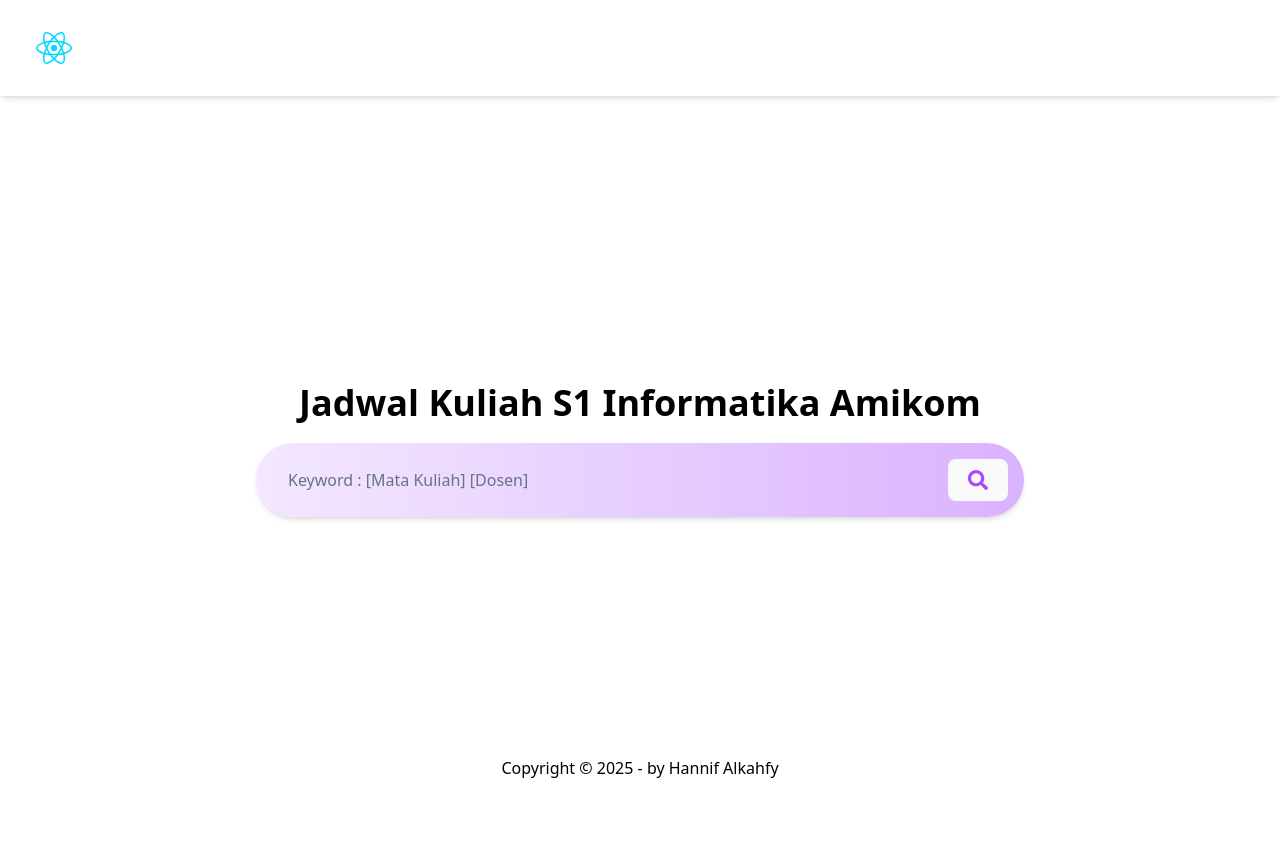
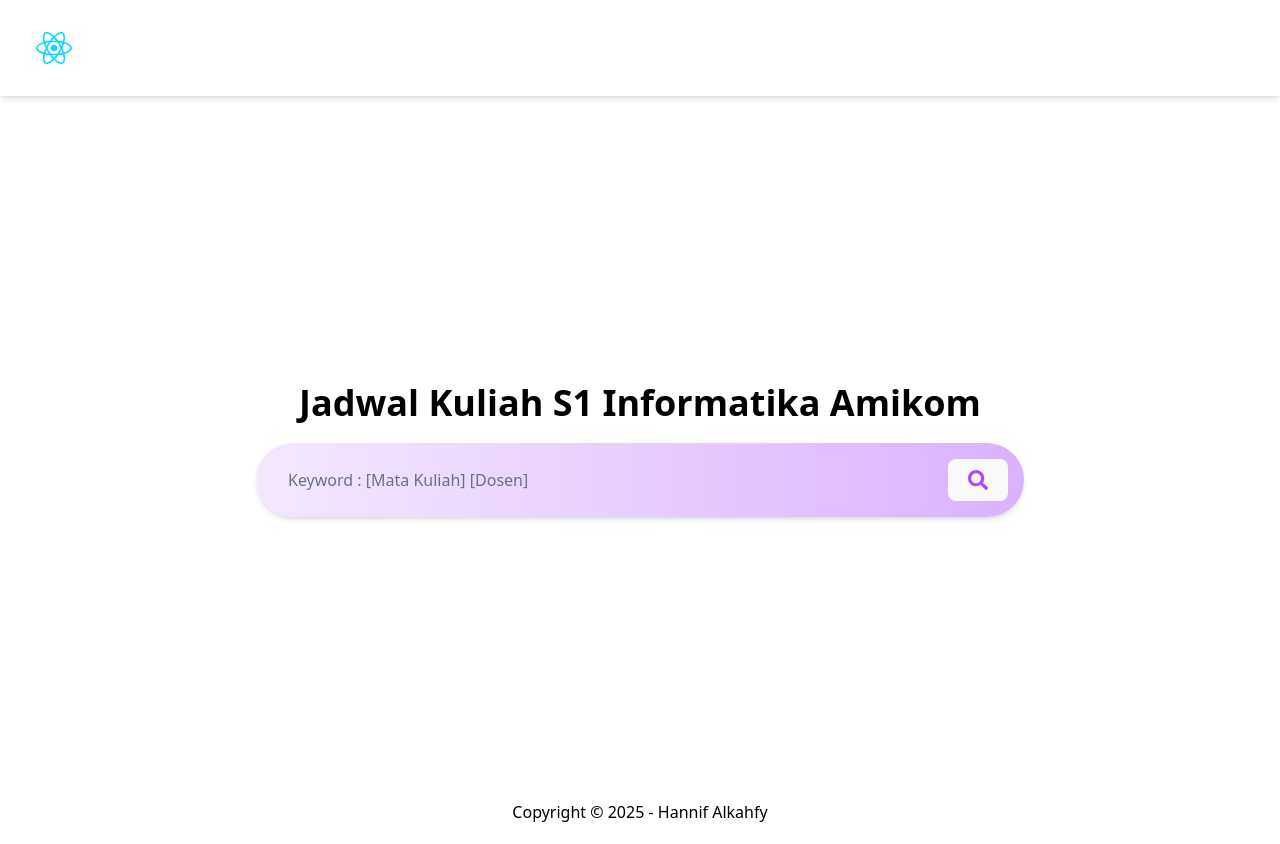
Before and after one commit to hanif-alkahfy/find-your-class, a React (Vite) app in the folder findyourclass-frontend/: page / in a window 1280 px wide. Before the commit the page ends 800 px from the top, so only its background shows below. Built offline with nearby package versions, Linux system fonts and the light colour scheme.

Commit message:
Fixed navbar on frontend

```diff
--- a/findyourclass-frontend/src/App.jsx
+++ b/findyourclass-frontend/src/App.jsx
@@ -34,7 +34,7 @@ function App() {
   return (
     <Router>
       <Navbar />
-      <div className="min-h-screen min-w-screen flex flex-col items-center justify-center p-6 text-black">
+      <div className="min-h-screen min-w-screen flex flex-col items-center justify-center p-5 text-black">
         <h2 className="text-4xl font-bold mb-5 mt-25">Jadwal Kuliah S1 Informatika Amikom</h2>
         <SearchBar onSearch={handleSearch} />
 
@@ -51,8 +51,8 @@ function App() {
         ) : (
           results.length > 0 && <SearchResults data={results} />
         )}
-        <Footer />
       </div>
+      <Footer />
     </Router>
   );
 }
--- a/findyourclass-frontend/src/components/Footer.jsx
+++ b/findyourclass-frontend/src/components/Footer.jsx
@@ -2,9 +2,9 @@ import React from 'react';
 
 const Footer = () => {
   return (
-    <footer className="footer sm:footer-horizontal footer-center bg-base-300 text-base-content p-5 fixed bottom-0">
+    <footer className="footer sm:footer-horizontal footer-center bg-base-300 text-black text-center mb-5">
       <aside>
-        <p>Copyright © {new Date().getFullYear()} - by Hannif Alkahfy</p>
+        <p>Copyright © {new Date().getFullYear()} - Hannif Alkahfy</p>
       </aside>
     </footer>
   );
```
